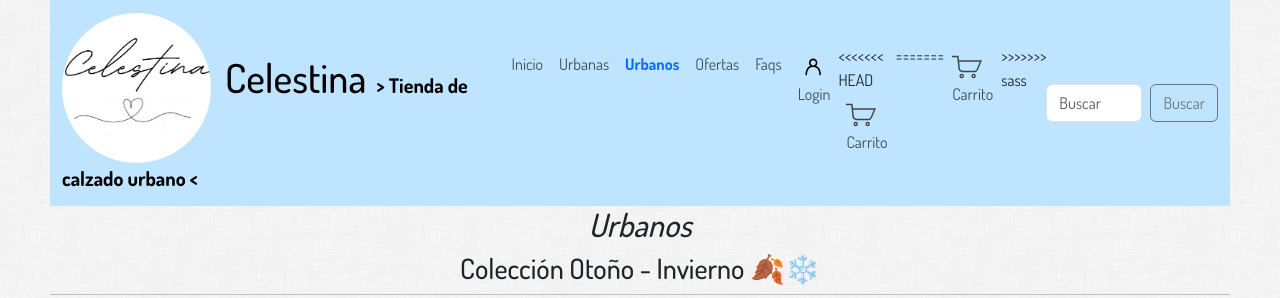
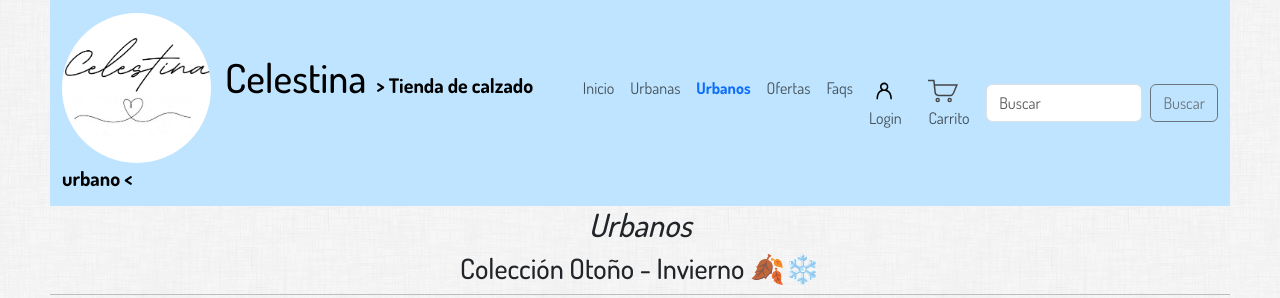
Before and after one commit to vascodh/2da-entrega-diego-h, a website: page pages/urbanos.html in a window 1280 px wide. Shown: the top 298 px of the page. Drawn offline with nearby package versions, Linux system fonts and the light colour scheme.

Commit message:
[DH] Union ramas SASS y MAIN

```diff
--- a/pages/urbanos.html
+++ b/pages/urbanos.html
@@ -45,11 +45,7 @@
                     <a class="nav-link" href="./login.html"><img class = "logos-menu" src="../assets/user.svg" alt="Logo ingreso y registro">Login</a></li>
                   </li>
                   <li class="nav-item">
-<<<<<<< HEAD
                     <a class="nav-link" href="./carrito.html"><img class = "logos-menu" src="../assets/cart.svg" alt="Logo ingreso y registro">Carrito</a></li>
-=======
-                    <a class="nav-link" href="./carrito.html"><img class = "logos-menu" src="../assets/cart.svg" alt="Logo ingreso y registro">Carrito</a></li>
->>>>>>> sass
                   </li>
                 </ul>
                 <form class="d-flex" role="search">
```
Also changed, not shown: pages/urbanas.html (+0 -4 lines).
